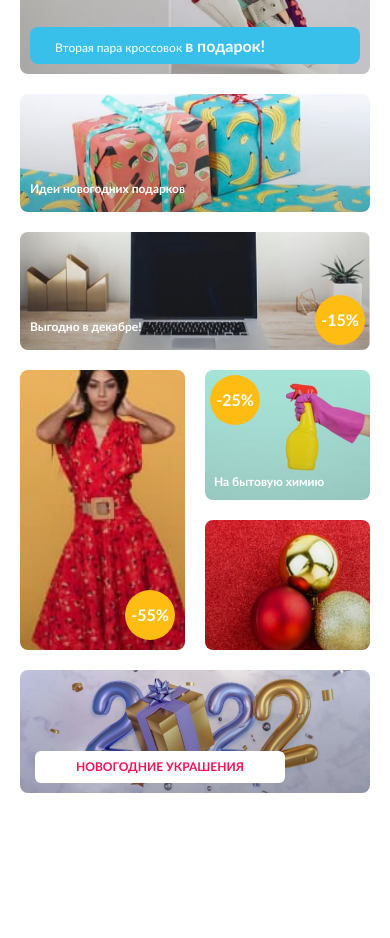
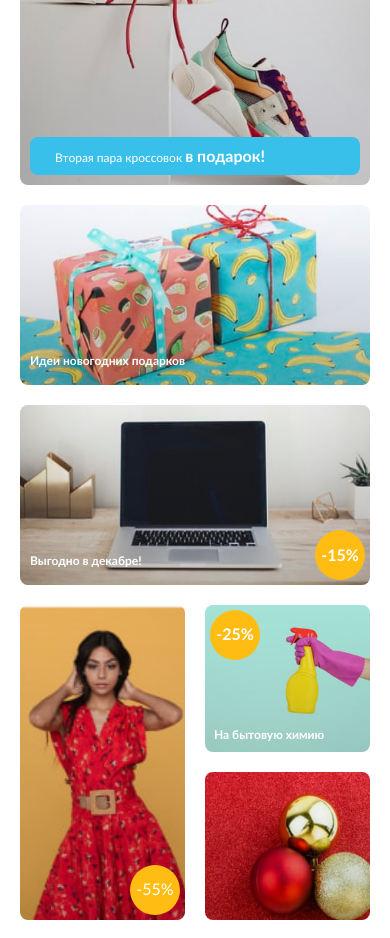
Before and after one commit to Den3003/Stock-ShopOnline, a plain HTML site: page index.html in a window 390 px wide. Shown: the part 1040-1978 px from the top of the page. Drawn offline with Linux system fonts and the light colour scheme.

Commit message:
fixed errors

```diff
--- a/index.html
+++ b/index.html
@@ -82,19 +82,25 @@
         <section class="discounts">
             <div class="container">
               <h2 class="visually-hidden">Большие скидки</h2>
-                <ul class="discounts__list grid-box">
-                    <li class="discounts__item discounts-item-1 grid-box__item-1"><a class="discounts__link" href="#"><span class="discounts-item-1__span">Книга</span> – лучший подарок</a></li>
-                    <li class="discounts__item discounts-item-2 discounts__item-percentage grid-box__item-2"><a class="discounts__link" href="#">Время скидок!</a></li>
-                    <li class="discounts__item discounts-item-3 grid-box__item-3"><a class="discounts__link discounts-item-3__link" href="#">Вторая пара кроссовок
-                      <span class="discounts-item-3__span">в подарок!</span></a>
+                <ul class="discounts__list grid-primary">
+                  <div class="grid-primary__cell grid-inner grid-inner_column_two">
+                    <li class="discounts__item discounts-item-1"><a class="discounts__link" href="#"><span class="discounts-item-1__span">Книга</span> – лучший подарок</a></li>
+                    <li class="discounts__item discounts-item-2 discounts__item-percentage discounts__item-percentage_position_right-bottom"><a class="discounts__link" href="#">Время скидок!</a></li>
+                    <li class="discounts__item discounts-item-3 discounts__item-percentage discounts__item-percentage_position_left-top grid-inner__cell grid-inner__cell_size_two-columns"><a class="discounts__link" href="#"></a></li>
+                  </div>
+                    <li class="discounts__item discounts-item-4 grid-primary__cell grid-primary__cell_size_two-rows grid-primary__cell_size_one_row"><a class="discounts__link discounts-item-4__link" href="#">Вторая пара кроссовок
+                      <span class="discounts-item-4__span">в подарок!</span></a>
                     </li>
-                    <li class="discounts__item discounts-item-4 grid-box__item-4"><a class="discounts__link discounts-item-4__link" href="#">Идеи новогодних подарков</a></li>
-                    <li class="discounts__item discounts-item-5 discounts__item-percentage grid-box__item-5"><a class="discounts__link" href="#"></a></li>
-                    <li class="discounts__item discounts-item-6 discounts__item-percentage grid-box__item-6"><a class="discounts__link" href="#">Выгодно в декабре!</a></li>
-                    <li class="discounts__item discounts-item-7 grid-box__item-7"><a class="discounts__link discounts-item-7__link" href="#">Новогодние украшения</a></li>
-                    <li class="discounts__item discounts-item-8 discounts__item-percentage grid-box__item-8"><a class="discounts__link" href="#"></a></li>
-                    <li class="discounts__item discounts-item-9 discounts__item-percentage grid-box__item-9"><a class="discounts__link" href="#">На бытовую химию</a></li>
-                    <li class="discounts__item discounts-item-10 grid-box__item-10"><a class="discounts__link" href="#"></a></li>
+                  <div class="grid-primary__cell grid-primary__cell_size_two-rows grid-primary__cell_size_one_row grid-inner">
+                    <li class="discounts__item discounts-item-5"><a class="discounts__link discounts-item-5__link" href="#">Идеи новогодних подарков</a></li>
+                    <li class="discounts__item discounts-item-6 discounts__item-percentage discounts__item-percentage_position_right-bottom"><a class="discounts__link" href="#">Выгодно в декабре!</a></li>
+                  </div>
+                  <li class="discounts__item discounts-item-7 grid-primary__cell grid-primary__cell_size_two-columns grid-primary__cell_size_one_column grid-primary__cell_position_row"><a class="discounts__link discounts-item-7__link" href="#">Новогодние украшения</a></li>
+                  <div class="grid-primary__cell grid-inner grid-inner_column_two grid-inner_size_column grid-inner_size_row">
+                    <li class="discounts__item discounts-item-8 discounts__item-percentage discounts__item-percentage_position_right-bottom grid-inner__cell grid-inner__cell_size_two-rows"><a class="discounts__link" href="#"></a></li>
+                    <li class="discounts__item discounts-item-9 discounts__item-percentage discounts__item-percentage_position_left-top"><a class="discounts__link" href="#">На бытовую химию</a></li>
+                    <li class="discounts__item discounts-item-10"><a class="discounts__link" href="#"></a></li>
+                  </div>
                 </ul>
             </div>
         </section>
--- a/styles/discounts.css
+++ b/styles/discounts.css
@@ -1,5 +1,5 @@
 .discounts {
-  padding: 0 0 189px;
+  padding: 0 0 100px;
 }
 
 .discounts__list {
@@ -28,7 +28,7 @@
 }
 
 .discounts__item:hover {
-  box-shadow: 3px 3px 30px rgba(41, 41, 41, .1), -3px -3px 30px rgba(41, 41, 41, .1);
+  box-shadow: 0px 0px 22px 3px rgba(34, 60, 80, .2);
 }
 
 .discounts-item-1 {
@@ -40,15 +40,15 @@
 }
 
 .discounts-item-3 {
+  background-image: var(--gradient-discount), url("../images/discounts/red-sneakers.jpg");
+}
+
+.discounts-item-4 {
   background-image: var(--gradient-discount), url("../images/discounts/white-sneakers.jpg");
 }
 
-.discounts-item-4 {
+.discounts-item-5 {
   background-image: var(--gradient-discount), url("../images/discounts/gifts.jpg");
-}
-
-.discounts-item-5 {
-  background-image: var(--gradient-discount), url("../images/discounts/red-sneakers.jpg");
 }
 
 .discounts-item-6 {
@@ -71,6 +71,28 @@
   background-image: var(--gradient-discount), url("../images/discounts/balls.jpg");
 }
 
+.discounts__item-percentage:after {
+  display: grid;
+  justify-content: center;
+  align-items: center;
+  width: 88px;
+  height: 88px;
+  background-color: var(--yellow);
+  border-radius: 50%;
+  font-size: 30px;
+  position: absolute;
+}
+
+.discounts__item-percentage_position_left-top:after {
+  top: 20px;
+  left: 20px;
+}
+
+.discounts__item-percentage_position_right-bottom:after {
+  bottom: 20px;
+  right: 20px;
+}
+
 .discounts-item-1 {
   font-size: 30px;
   padding: 20px;
@@ -86,28 +108,18 @@
 .discounts-item-2 {
   font-size: 30px;
   font-weight: 700;
-  padding: 20px 20px 20px 14px;
-  display: grid;
-  grid-template-rows: repeat(2, 1fr);
-  align-items: flex-end;
+  padding: 78px 20px 20px 14px;
 }
-.discounts__item-percentage:after {
-  display: grid;
-  justify-content: center;
-  align-items: center;
-  width: 88px;
-  height: 88px;
-  background-color: var(--yellow);
-  border-radius: 50%;
-  font-size: 30px;
+
+.discounts-item-3:after {
+  content: "-40%";
 }
 
 .discounts-item-2:after {
   content: "-25%";
-  justify-self: self-end;
 }
 
-.discounts-item-3 {
+.discounts-item-4 {
   font-size: 40px;
   padding: 22px 20px;
   line-height: 1.2;
@@ -115,7 +127,7 @@
   align-items: end;
 }
 
-.discounts-item-3__link {
+.discounts-item-4__link {
   white-space: pre-line;
   background-color: var(--light-blue);
   border-radius: 20px;
@@ -123,27 +135,17 @@
   padding: 26px 23px;
 }
 
-.discounts-item-3__span {
+.discounts-item-4__span {
   font-size: 56px;
   font-weight: 700;
 }
 
-.discounts-item-4 {
+.discounts-item-5 {
   font-size: 40px;
   padding: 30px;
   font-weight: 700;
   display: grid;
   align-items: end;
-}
-
-.discounts-item-5 {
-  padding: 20px;
-}
-
-.discounts-item-5:after {
-  content: "-40%";
-  font-size: 30px;
-  font-weight: 700;
 }
 
 .discounts-item-6 {
@@ -157,10 +159,6 @@
 
 .discounts-item-6:after {
   content: "-15%";
-  position: absolute;
-  right: 20px;
-  bottom: 20px;
-  font-size: 30px;
 }
 
 .discounts-item-7 {
@@ -182,17 +180,8 @@
   background-color: var(--main-color);
 }
 
-.discounts-item-8 {
-  display: grid;
-  place-items: end;
-  padding: 20px;
-}
-
 .discounts-item-8:after {
   content: "-55%";
-  font-size: 30px;
-  font-weight: 700;
-  line-height: 1.3;
 }
 
 .discounts-item-9 {
@@ -200,22 +189,27 @@
   font-weight: 700;
   padding: 20px;
   display: grid;
-  align-content: space-between;
+  align-items: end;
 }
 
 .discounts-item-9:after {
   content: "-25%";
-  grid-row: 1 / 2;
 }
 
 
 @media (max-width: 1680px) {
-  .discounts {
-    padding: 0 0 106px;
+  .discounts__item {
+    border-radius: 16px;
   }
 
-  .discounts__item {
-    border-radius: 16px;
+  .discounts__item-percentage_position_left-top:after {
+    top: 10px;
+    left: 10px;
+  }
+
+  .discounts__item-percentage_position_right-bottom:after {
+    bottom: 10px;
+    right: 10px;
   }
 
   .discounts-item-1 {
@@ -229,44 +223,34 @@
 
   .discounts-item-2 {
     font-size: 24px;
-    padding: 10px 10px 10px 9px;
-    grid-template-rows: 81px 116px;
+    padding: 58px 10px 10px 9px;
   }
 
-  .discounts-item-3 {
+  .discounts-item-4 {
     font-size: 30px;
     padding: 22px;
   }
 
-  .discounts-item-3__span {
+  .discounts-item-4__span {
     font-size: 40px;
   }
 
-  .discounts-item-3__link {
+  .discounts-item-4__link {
     padding: 29px 25px;
   }
 
-  .discounts-item-4 {
+  .discounts-item-5 {
     font-size: 30px;
     padding: 22px 20px;
   }
 
-  .discounts-item-4__link {
+  .discounts-item-5__link {
     max-width: 250px;
-  }
-
-  .discounts-item-5 {
-    padding: 10px;
   }
 
   .discounts-item-6 {
     font-size: 30px;
     padding: 20px;
-  }
-
-  .discounts-item-6:after {
-    right: 10px;
-    bottom: 10px;
   }
 
   .discounts-item-7 {
@@ -279,32 +263,14 @@
     padding: 24px 46px 23px 47px;
   }
 
-  .discounts-item-8 {
-    padding: 10px;
-  }
-
   .discounts-item-9 {
-    position: relative;
-    display: block;
     padding: 14px;
-    display: flex;
-    align-items: flex-end;
     font-size: 20px;
-  }
-
-  .discounts-item-9:after {
-    position: absolute;
-    top: 10px;
-    left: 10px;
   }
 }
 
 
-@media (max-width: 1000px) {
-  .discounts {
-    padding: 0 0 580px;
-  }
-
+@media (max-width: 964px) {
   .discounts__item {
     border-radius: 12px;
   }
@@ -326,40 +292,31 @@
   }
 
   .discounts-item-2 {
-    position: relative;
     font-size: 16px;
     padding: 15px 5px;
-    display: flex;
-    align-items: flex-start;
   }
 
-  .discounts-item-2:after {
-    position: absolute;
-    right: 10px;
-    bottom: 10px;
-  }
-
-  .discounts-item-3 {
+  .discounts-item-4 {
     font-size: 16px;
     padding: 10px;
   }
 
-  .discounts-item-3__span {
+  .discounts-item-4__span {
     font-size: 26px;
   }
 
-  .discounts-item-3__link {
+  .discounts-item-4__link {
     border-radius: 12px;
     white-space: normal;
     padding: 16px 28px;
   }
 
-  .discounts-item-4 {
+  .discounts-item-5 {
     font-size: 16px;
     line-height: 1.2;
   }
 
-  .discounts-item-4__link {
+  .discounts-item-5__link {
     max-width: 140px;
   }
 
@@ -373,19 +330,19 @@
     padding: 26px;
   }
 
-  .discounts-item-8 {
-    background-image: var(--gradient-discount), url("../images/discounts/dress768.jpg");
-  }
-
   .discounts-item-7__link {
     border-radius: 12px;
     padding: 22px 34px;
   }
 
+  .discounts-item-8 {
+    background-image: var(--gradient-discount), url("../images/discounts/dress768.jpg");
+  }
+
   .discounts-item-9 {
-    position: relative;
     font-size: 16px;
   }
+
 }
 
 
@@ -404,26 +361,21 @@
     padding: 28px 9px;
   }
 
-  .discounts-item-3 {
+  .discounts-item-4 {
     font-size: 14px;
   }
 
-  .discounts-item-3__span {
+  .discounts-item-4__span {
     font-size: 20px;
   }
 
-  .discounts-item-3__link {
+  .discounts-item-4__link {
     padding: 9px 25px;
     border-radius: 8px;
   }
 
   .discounts-item-9 {
     font-size: 14px;
-  }
-
-  .discounts-item-9:after {
-    top: 5px;
-    left: 5px;
   }
 }
 
@@ -438,20 +390,26 @@
     border-radius: 6px;
     padding: 9px 41px;
   }
-
-  .discounts-item-8 {
-    background-image: var(--gradient-discount), url("../images/discounts/dress655.jpg");
-  }
 }
 
 
 @media (max-width: 480px) {
   .discounts {
-    padding: 0 0 234px;
+    padding: 0 0 60px;
   }
 
   .discounts__item {
     border-radius: 8px;
+  }
+
+  .discounts__item-percentage_position_left-top:after {
+    top: 5px;
+    left: 5px;
+  }
+
+  .discounts__item-percentage_position_right-bottom:after {
+    bottom: 5px;
+    right: 5px;
   }
 
   .discounts-item-1 {
@@ -467,30 +425,25 @@
     font-size: 12px;
   }
 
-  .discounts-item-2:after {
-    right: 5px;
-    bottom: 5px;
-  }
-
   .discounts-item-3 {
-    font-size: 12px;
-  }
-
-  .discounts-item-3__span {
-    font-size: 16px;
+    padding: 5px;
   }
 
   .discounts-item-4 {
     font-size: 12px;
+  }
+
+  .discounts-item-4__span {
+    font-size: 16px;
+  }
+
+  .discounts-item-5 {
+    font-size: 12px;
     padding: 16px 10px;
   }
 
-  .discounts-item-4__link {
+  .discounts-item-5__link {
     max-width: 100%;
-  }
-
-  .discounts-item-5 {
-    padding: 5px;
   }
 
   .discounts-item-6 {
@@ -498,11 +451,6 @@
     padding: 16px 10px;
   }
 
-  .discounts-item-6:after {
-    right: 5px;
-    bottom: 5px;
-  }
-
   .discounts-item-9 {
     font-size: 12px;
     padding: 10px 9px;
--- a/styles/grid-box.css
+++ b/styles/grid-box.css
@@ -1,140 +1,110 @@
-.grid-box {
+.grid-primary {
   display: grid;
-  grid-template-columns: repeat(auto-fill, 245px);
-  grid-template-rows: repeat(4, 245px);
-  justify-content: space-around;
+  grid-template-columns: repeat(auto-fit, minmax(440px, 1fr));
+  grid-template-rows: repeat(2, 550px);
   grid-auto-flow: dense;
-  grid-auto-rows: 245px;
   gap: 60px;
 }
 
-.grid-box__item-3 {
+.grid-primary__cell_size_two-columns {
   grid-column: span 2;
+}
+
+.grid-inner {
+  display: grid;
+  grid-template-rows: repeat(2, 1fr);
+  gap: 60px;
+}
+
+.grid-inner_column_two {
+  grid-template-columns: repeat(2, 1fr);
+}
+
+.grid-inner__cell_size_two-columns {
+  grid-column: span 2;
+}
+
+.grid-inner__cell_size_two-rows {
   grid-row: span 2;
 }
 
-.grid-box__item-4 {
-  grid-column: span 2;
+@media (max-width: 1680px) {
+  .grid-primary {
+    gap: 24px;
+  }
+
+  .grid-inner {
+    gap: 24px;
+  }
 }
 
-.grid-box__item-5 {
-  grid-column: span 2;
-}
-
-.grid-box__item-6 {
-  grid-column: span 2;
-}
-
-.grid-box__item-7 {
-  grid-column: span 4;
-  grid-row: span 2;
-}
-
-.grid-box__item-8 {
-  grid-row: span 2;
-}
-
-@media (max-width: 1830px) {
-  .grid-box {
-    gap: 30px;
+@media (max-width: 1427px) {
+  .grid-primary {
+    grid-template-rows: repeat(2, 458px) 418px;
   }
 }
 
 
-@media (max-width: 1680px) {
-  .grid-box {
-    grid-template-columns: repeat(4, 217px);
-    grid-template-rows: repeat(6, 217px);
-    gap: 25px;
+@media (max-width: 964px) {
+  .grid-primary {
+    grid-template-columns: minmax(280px, 1fr) minmax(280px, 1.24fr);
+    grid-template-rows: 300px 60px 220px 337px;
+    gap: 20px;
   }
 
-  .grid-box__item-5 {
-    grid-row: 2;
+  .grid-primary__cell_size_two-rows {
+    grid-row: span 2;
   }
 
-  .grid-box__item-8 {
-    grid-column: 3;
-    grid-row: 3 / 5;
+  .grid-inner {
+    gap: 20px;
+  }
+
+  .grid-inner_size_column {
+    grid-template-columns: minmax(150px, 1.57fr) minmax(100px, 1fr);
+  }
+
+  .grid-inner_size_row {
+    grid-template-rows: 140px 60px;
   }
 }
 
-
-@media (max-width: 1000px) {
-  .grid-box {
-    grid-template-columns: 140px 140px 220px 140px;
-    grid-template-rows: 140px 140px repeat(4, 60px) 140px 140px;
-    gap: 20px;
+@media (max-width: 640px) {
+  .grid-primary {
+    grid-template-columns: minmax(280px, 1fr);
+    grid-template-rows: 460px 400px 440px 400px 220px;
+    grid-auto-flow: unset;
   }
 
-  .grid-box__item-3 {
-    grid-column: 3 / 5;
-    grid-row: 1 / 4;
+  .grid-primary__cell_size_one_column {
+    grid-column: unset;
   }
 
-  .grid-box__item-4 {
-    grid-row: span 2;
+  .grid-primary__cell_size_one_row {
+    grid-row: unset;
   }
 
-  .grid-box__item-6 {
-    grid-row: span 2;
+  .grid-primary__cell_position_row {
+    grid-row: 5;
   }
 
-  .grid-box__item-8 {
-    grid-row: 4 / 7;
+  .grid-inner_size_column {
+    grid-template-columns: repeat(2, 1fr);
   }
 
-  .grid-box__item-9 {
-    grid-row: span 2;
-  }
-
-}
-
-
-@media (max-width: 760px) {
-  .grid-box {
-    grid-template-columns: repeat(2, 1fr) 220px 1fr;
+  .grid-inner_size_row {
+    grid-template-rows: repeat(2, 1fr);
   }
 }
 
-
-@media (max-width: 655px) {
-  .grid-box {
-    grid-template-columns: repeat(2, 1fr);
-    grid-template-rows: 130px 118px repeat(2, 130px) repeat(2, 118px) repeat(2, 130px) 123px;
-  }
-
-  .grid-box__item-3 {
-    grid-row: 3 / 5;
-    grid-column: 1 / 3;
-  }
-
-  .grid-box__item-4 {
-    grid-column: 1 / 3;
-    grid-row: 5 / 6;
-  }
-
-  .grid-box__item-6 {
-    grid-column: 1 / 3;
-    grid-row: 6 / 7;
-  }
-
-  .grid-box__item-7 {
-    grid-row: 9 / 10;
-    grid-column: 1 / 3;
-  }
-
-  .grid-box__item-8 {
-    grid-column: 1;
-    grid-row: 7 / 9;
-  }
-
-  .grid-box__item-9 {
-    grid-column: 2;
-    grid-row: 7;
-  }
-
-  .grid-box__item-10 {
-    grid-column: 2;
-    grid-row: 8;
+@media (max-width: 470px) {
+  .grid-primary {
+    grid-template-rows: 370px 300px 380px 315px 165px;
   }
 }
+
+@media (max-width: 380px) {
+  .grid-primary {
+    grid-template-rows: 268px 280px 256px 280px 123px;
+  }
+}
--- a/styles/user-settings.css
+++ b/styles/user-settings.css
@@ -98,6 +98,10 @@
 
 
 @media (max-width: 480px) {
+  .user-settings {
+    gap: 20px;
+  }
+
   .user-settings__name {
     display: none;
   }
```
Also changed, not shown: styles/header.css (+23 -20 lines), images/discounts/dress655.jpg (deleted).
